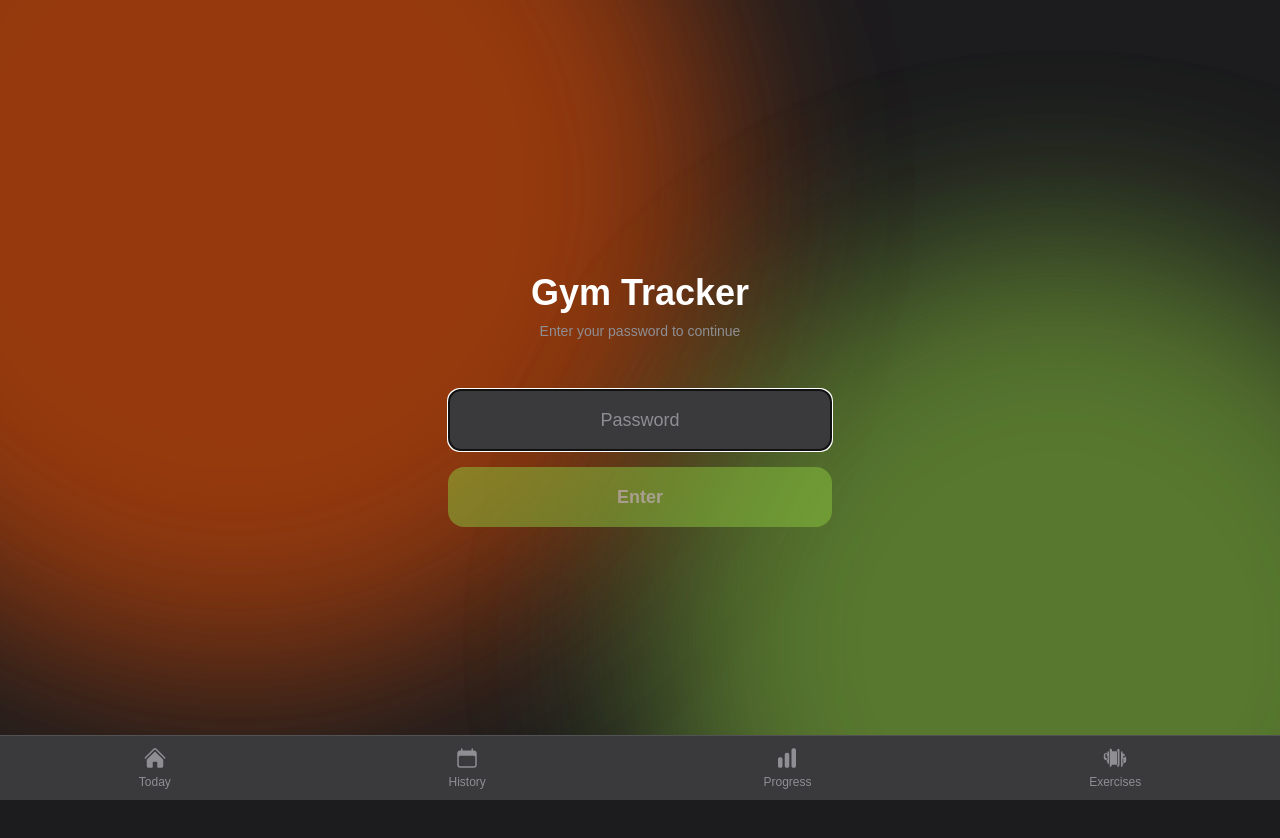
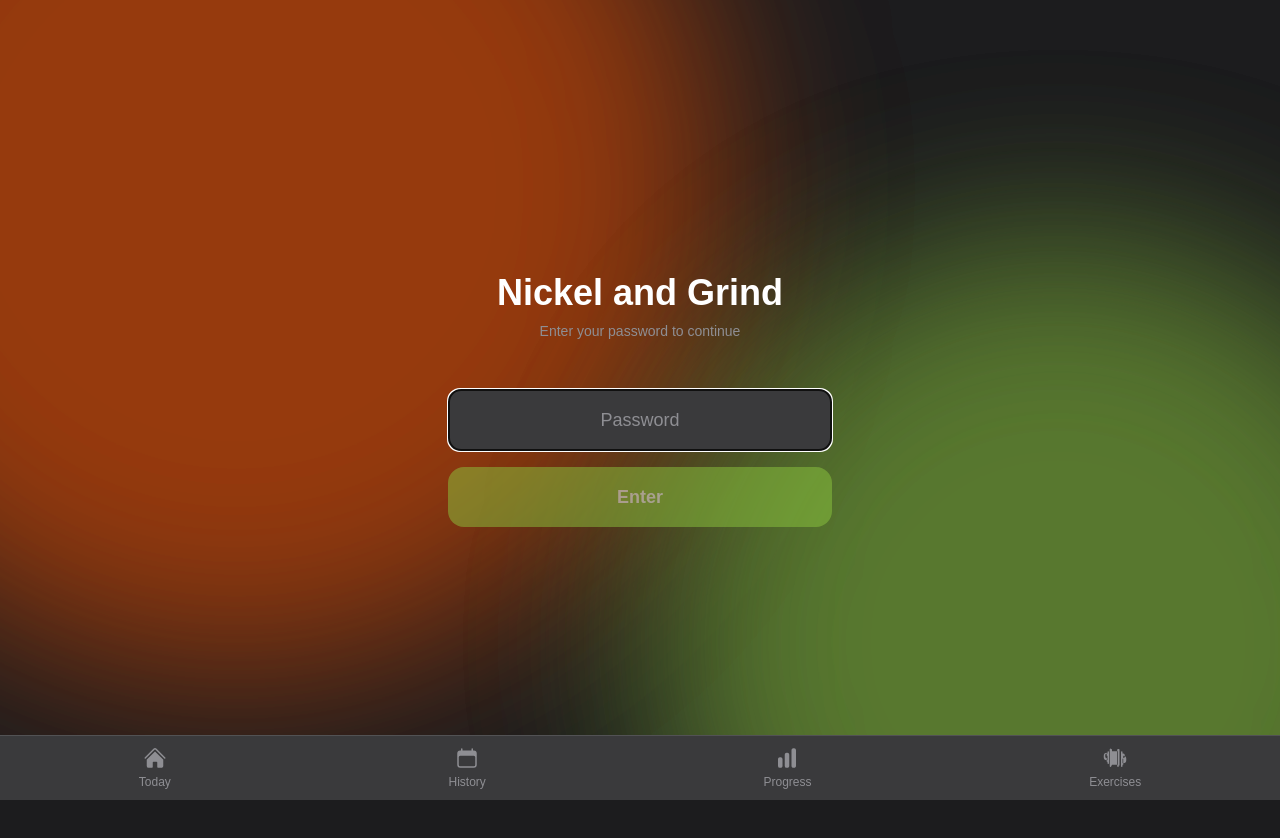
Before and after one commit to nick-th-w/gym-tracker, a Next.js app: page /login in a window 1280 px wide. Shown: the top 838 px of the page. Built offline with nearby package versions, Linux system fonts and the light colour scheme; a web font is replaced by a local one.

Commit message:
rebrand: rename app to Nickel and Grind

```diff
--- a/app/layout.tsx
+++ b/app/layout.tsx
@@ -10,7 +10,7 @@ const gabarito = Gabarito({
 })
 
 export const metadata: Metadata = {
-  title: 'Gym Tracker',
+  title: 'Nickel and Grind',
   description: 'Track your workouts',
 }
 
--- a/app/login/page.tsx
+++ b/app/login/page.tsx
@@ -34,7 +34,7 @@ export default function LoginPage() {
     <>
       <Background />
       <div className="flex flex-col items-center justify-center min-h-screen px-6 text-center">
-        <h1 className="text-4xl font-bold text-white mb-2">Gym Tracker</h1>
+        <h1 className="text-4xl font-bold text-white mb-2">Nickel and Grind</h1>
         <p className="text-secondary-text text-sm mb-12">Enter your password to continue</p>
 
         <form onSubmit={handleSubmit} className="w-full max-w-sm">
--- a/package.json
+++ b/package.json
@@ -1,5 +1,5 @@
 {
-  "name": "gym-tracker",
+  "name": "nickel-and-grind",
   "version": "0.1.0",
   "private": true,
   "scripts": {
```
